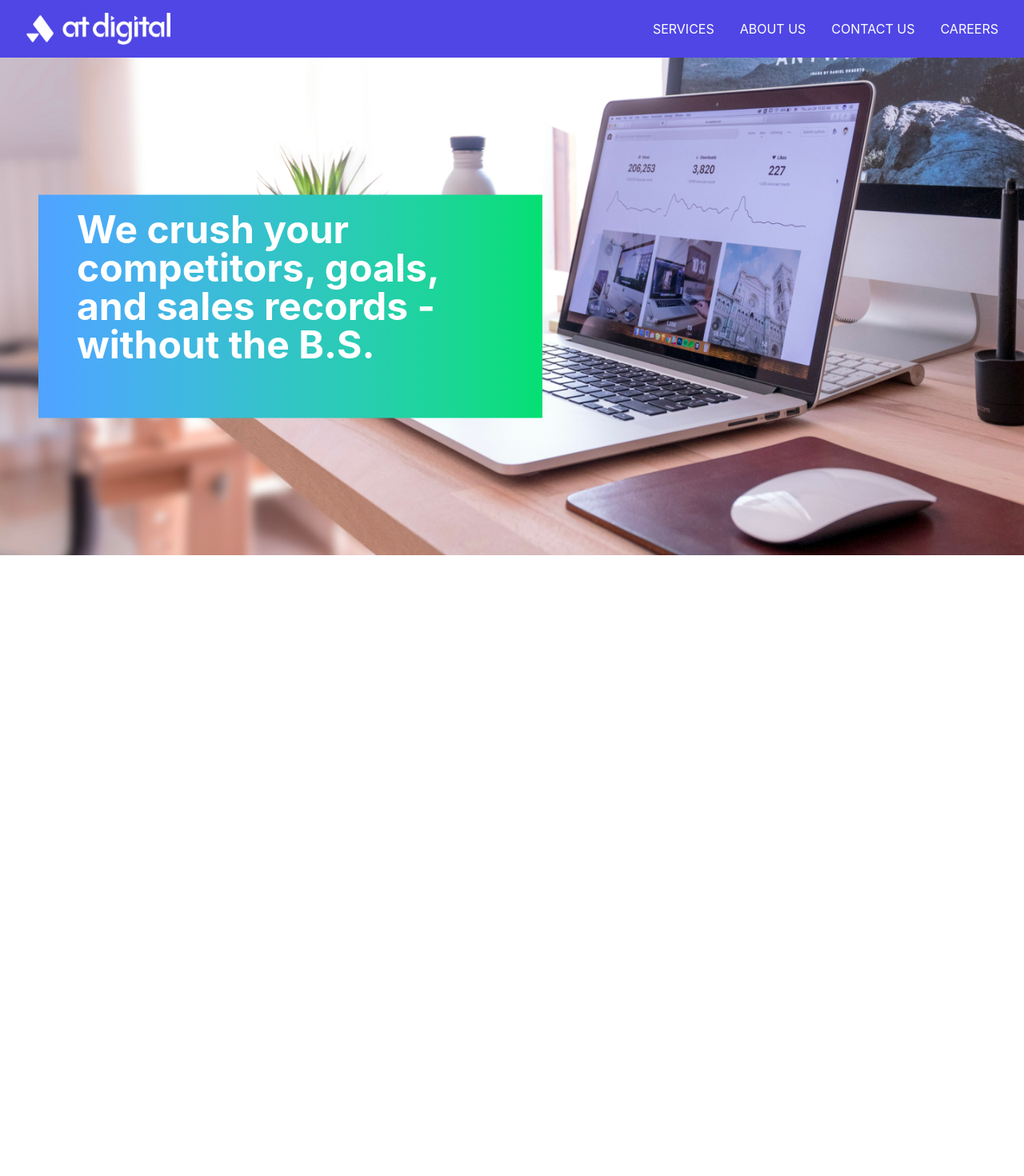
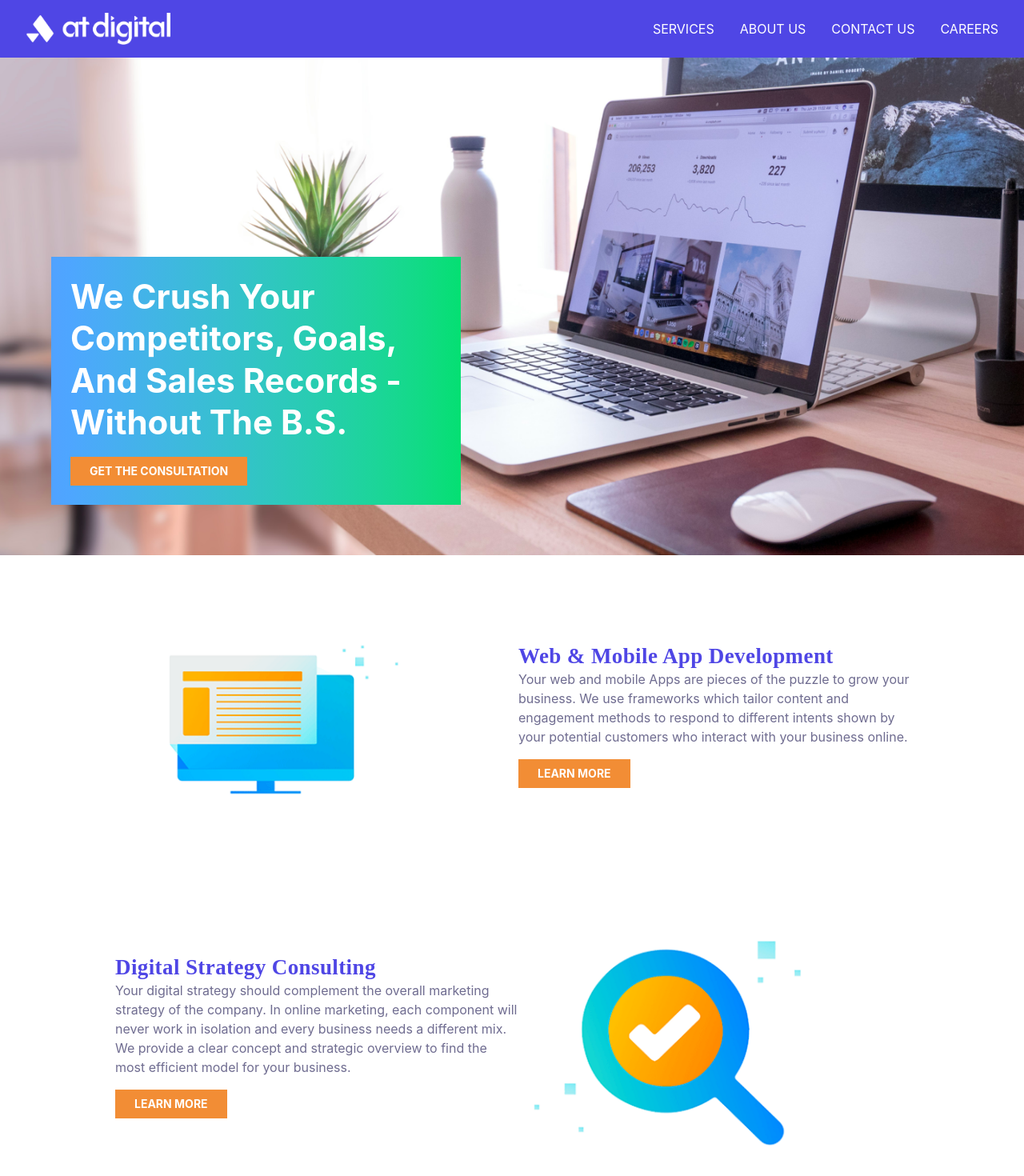
Before and after one commit to GAP-Pathum/AtDigital, a React (Vite) app: page / in a window 1280 px wide. Shown: the top 1470 px of the page at 80% size. Before the commit the page ends 800 px from the top, so only its background shows below. Built offline with nearby package versions, Linux system fonts and the light colour scheme.

Commit message:
feat: enhance Landing page with new content sections and images

```diff
--- a/src/Pages/Landing.jsx
+++ b/src/Pages/Landing.jsx
@@ -1,13 +1,69 @@
-import React, { useState, useEffect } from 'react';
+import React from 'react';
 import Navbar from '../components/Navbar';
 import HeroSection from '../components/HeroSection';
+import image1 from '../assets/images/image1.png';
+import image2 from '../assets/images/image2.png';
+import colors from '../context/colors';
+
 const Landing = () => {
-
-
     return (
         <>
-            <Navbar/>
-            <HeroSection/>
+            <Navbar />
+            <HeroSection />
+
+            <div className="flex flex-col md:flex-row items-center justify-center w-[80%] mx-auto">
+                <div className="flex-1">
+                    <img src={image1} alt="Landing Image" className="w-100 " />
+                </div>
+                <div className="flex-1 mt-4 md:mt-0 md:ml-4 text-center md:text-left">
+                    <h1 style={{
+                        color: colors.subtopic,
+                        fontFamily: 'Poppins',
+                        fontWeight: 600,
+                        fontSize: '27px',
+                        lineHeight: '33px',
+                        letterSpacing: '0.4px'
+                    }}>
+                        Web & Mobile App Development
+                    </h1>
+                    <p style={{ color: colors.contentText }}>
+                        Your web and mobile Apps are pieces of the puzzle to grow your business. We use frameworks which tailor content and engagement methods to respond to different intents shown by your potential customers who interact with your business online.
+                    </p>
+                    <button
+                        className="mt-4 px-6 py-2 text-white font-bold text-sm hover:bg-orange-600 transition-colors"
+                        style={{ backgroundColor: colors.button }}
+                    >
+                        LEARN MORE
+                    </button>
+                </div>
+            </div>
+
+            <div className="flex flex-col md:flex-row items-center justify-center w-[80%] mx-auto">
+                <div className="flex-1 order-2 md:order-1 mt-4 md:mt-0 md:ml-4 text-center md:text-left">
+                    <h1 style={{
+                        color: colors.subtopic,
+                        fontFamily: 'Poppins',
+                        fontWeight: 600,
+                        fontSize: '27px',
+                        lineHeight: '33px',
+                        letterSpacing: '0.4px'
+                    }}>
+                        Digital Strategy Consulting
+                    </h1>
+                    <p style={{ color: colors.contentText }}>
+                    Your digital strategy should complement the overall marketing strategy of the company. In online marketing, each component will never work in isolation and every business needs a different mix. We provide a clear concept and strategic overview to find the most efficient model for your business.
+                    </p>
+                    <button
+                        className="mt-4 px-6 py-2 text-white font-bold text-sm hover:bg-orange-600 transition-colors"
+                        style={{ backgroundColor: colors.button }}
+                    >
+                        LEARN MORE
+                    </button>
+                </div>
+                <div className="flex-1 order-1 md:order-2">
+                    <img src={image2} alt="Landing Image" className="w-100 " />
+                </div>
+            </div>
         </>
     );
 };
--- a/src/components/HeroSection.jsx
+++ b/src/components/HeroSection.jsx
@@ -3,16 +3,21 @@ import Hero from '../assets/images/Hero Image.png';
 
 const HeroSection = () => {
     return (
-        <div className="relative w-full">
-            <img
-                src={Hero}
-                alt="Hero"
-                className="w-full h-auto"
-            />
-            <div className="absolute left-80% w-[630px] p-4 bg-gradient-to-r from-blue-400 to-green-400 md:w-[630px] md:h-[306px] md:pt-[20px] md:pr-[40px] md:pb-[10px] md:pl-[40px] md:gap-[20px] md:bottom-2 md:left-[80px] lg:bottom-auto lg:left-auto lg:top-[50%] lg:transform lg:-translate-y-[50%] lg:w-full lg:h-auto lg:pt-[20px] lg:pr-[3rem] lg:pb-[32px] lg:pl-[3rem] lg:gap-[20px] xl:left-[3rem] xl:bottom-[2rem] xl:w-[630px] xl:h-auto xl:pt-[20px] xl:pr-[3rem] xl:pb-[32px] xl:pl-[3rem] xl:gap-[20px] 2xl:left-[3rem] 2xl:bottom-[2rem] 2xl:w-auto 2xl:h-auto 2xl:pt-[20px] 2xl:pr-[3rem] 2xl:pb-[32px] 2xl:pl-[3rem] 2xl:gap-[20px]">
-                <p className="text-white font-inter font-bold text-[36px] leading-[36px] tracking-[-2%] md:text-[48px] md:leading-[48px] lg:text-[48px] xl:text-[48px] 2xl:text-[48px]">
-                    We crush your competitors, goals, and sales records - without the B.S.
+        <div className="relative w-full flex flex-col">
+            {/* Hero Image */}
+            <img src={Hero} alt="Hero" className="w-full h-auto" />
+
+            {/* Gradient Box */}
+            <div
+                className="w-full p-6 bg-gradient-to-r from-blue-400 to-green-400 text-left
+                lg:absolute lg:left-[5%] lg:top-[40%] lg:w-[40%] max-w-[1200px] lg:max-w-[580px] lg:text-left"
+            >
+                <p className="text-white font-bold text-[40px] sm:text-[42px] md:text-[42px] lg:text-[42px] leading-tight">
+                    We Crush Your Competitors, Goals, And Sales Records - Without The B.S.
                 </p>
+                <button className="mt-4 px-6 py-2 bg-[#F28D35] text-white font-bold text-sm hover:bg-orange-600 transition-colors">
+                    GET THE CONSULTATION
+                </button>
             </div>
         </div>
     );
--- a/src/components/Navbar.jsx
+++ b/src/components/Navbar.jsx
@@ -18,7 +18,7 @@ const Navbar = () => {
     }, []);
 
     return (
-        <nav className="flex items-center justify-between px-4 md:px-8 py-4" style={{ backgroundColor: colors.primary }}>
+        <nav className="relative flex items-center justify-between px-4 md:px-8 py-4" style={{ backgroundColor: colors.primary, zIndex: 1000 }}>
             {/* logo */}
             <div className="flex items-center flex-shrink-0">
                 <img src={logo} alt="Logo" className="h-8 md:h-10 w-auto" />
@@ -42,7 +42,7 @@ const Navbar = () => {
 
             {/* Mobile Menu Dropdown */}
             {isMobileView && (
-                <div className={`absolute top-0 left-0 w-full bg-white transition-transform duration-300 ${isMobile ? 'translate-x-0' : '-translate-x-full'} md:hidden`}>
+                <div className={`absolute top-0 left-0 w-full bg-white transition-transform duration-300 ${isMobile ? 'translate-x-0' : '-translate-x-full'} md:hidden`} style={{ zIndex: 999 }}>
                     <div className="flex flex-col p-4 space-y-4">
                         <button
                             className="self-end p-2 text-black"
```
Also changed, not shown: src/assets/images/image1.png (renamed from src/assets/images/image 2.png), src/assets/images/image2.png (renamed from src/assets/images/image 1.png).
